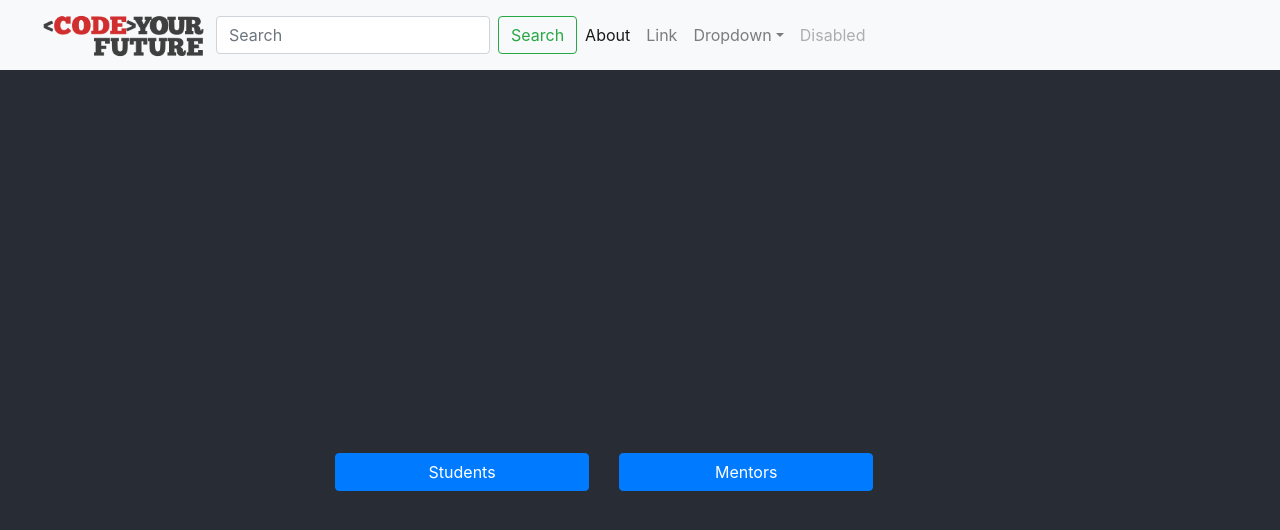
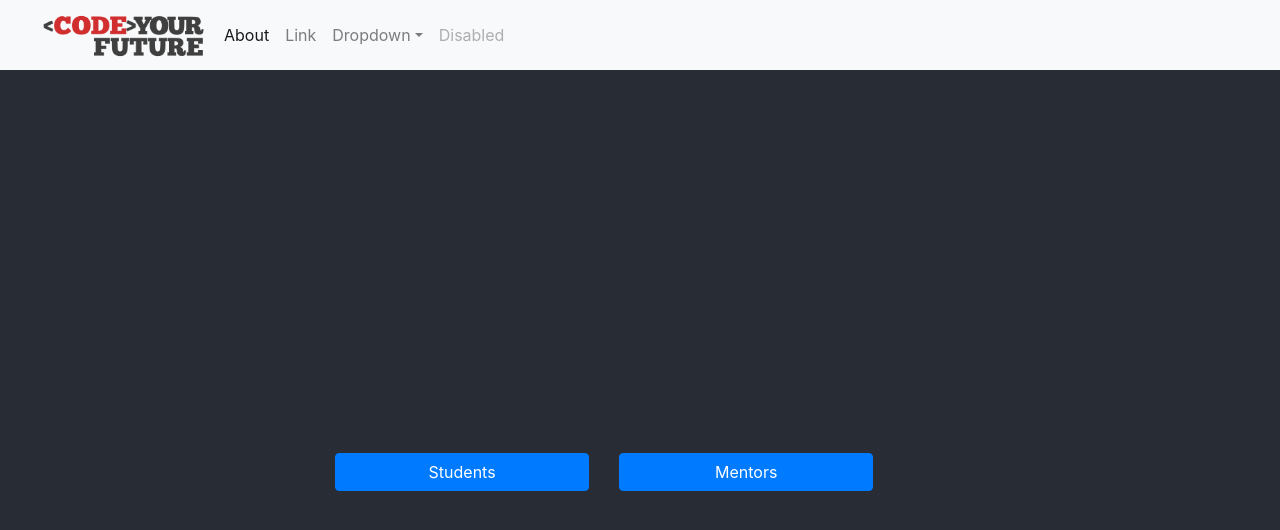
Before and after one commit to banirezaie/astrocoders, a React (Create React App) app in the folder frontend/: page / in a window 1280 px wide. Shown: the top 530 px of the page. Built offline with nearby package versions, Linux system fonts and the light colour scheme.

Commit message:
Removed unneccessary search bar

```diff
--- a/frontend/src/Navbar.js
+++ b/frontend/src/Navbar.js
@@ -19,17 +19,7 @@
       >
         <span className="navbar-toggler-icon"></span>
       </button>
-      <form className="form-inline my-2 my-lg-0">
-        <input
-          className="form-control mr-sm-2"
-          type="search"
-          placeholder="Search"
-          aria-label="Search"
-        />
-        <button className="btn btn-outline-success my-2 my-sm-0" type="submit">
-          Search
-        </button>
-      </form>
+
       <div className="collapse navbar-collapse" id="navbarSupportedContent">
         <ul className="navbar-nav mr-auto">
           <li className="nav-item active">
```
